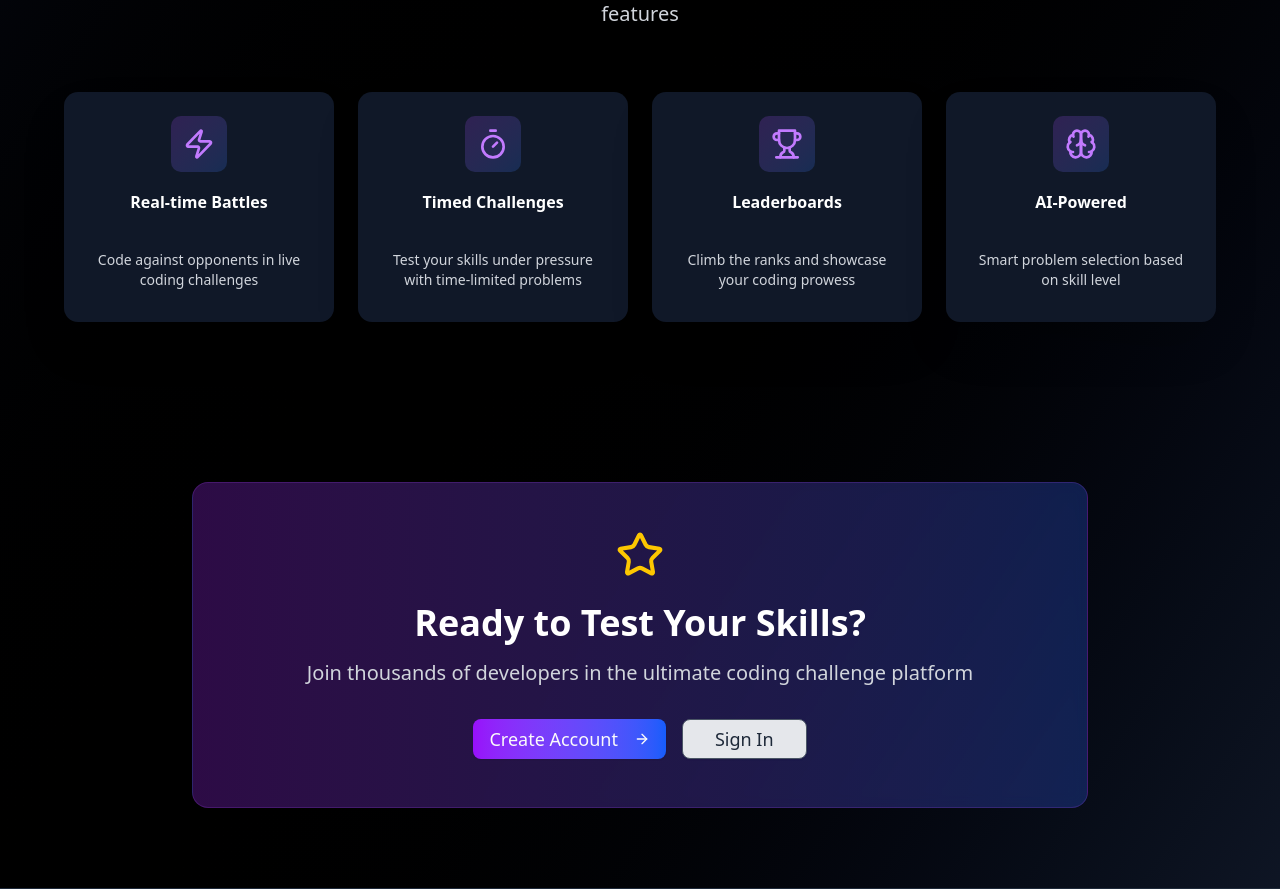
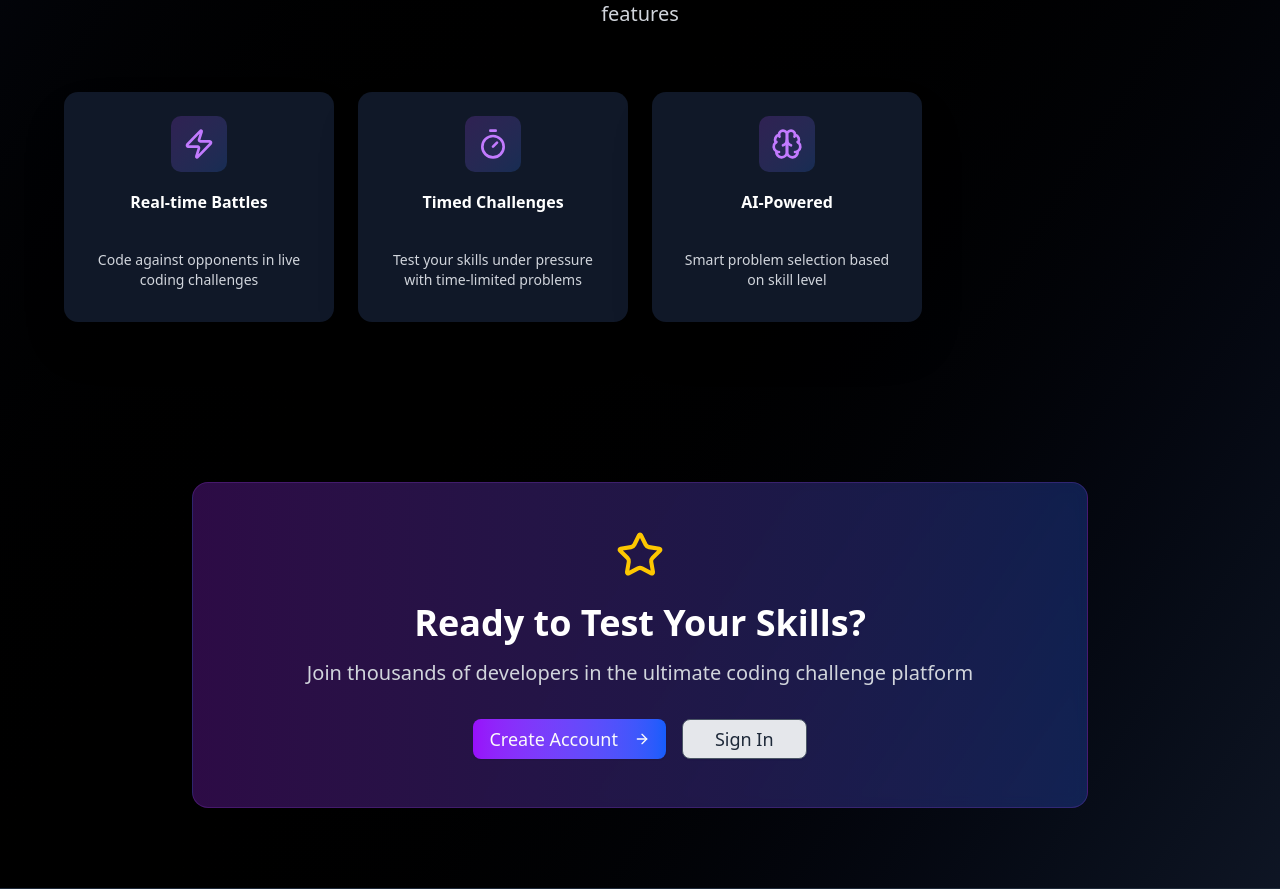
Before and after one commit to aryan10092/Codebattle, a React (Vite) app in the folder frontend/: page / in a window 1280 px wide. Shown: the part 967-1856 px from the top of the page. Built offline with nearby package versions, Linux system fonts and the light colour scheme.

Commit message:
Update Home.jsx

```diff
--- a/frontend/src/pages/Home.jsx
+++ b/frontend/src/pages/Home.jsx
@@ -53,11 +53,11 @@ const Home = () => {
       title: "Timed Challenges",
       description: "Test your skills under pressure with time-limited problems"
     },
-    {
-      icon: <Trophy className="h-8 w-8" />,
-      title: "Leaderboards",
-      description: "Climb the ranks and showcase your coding prowess"
-    },
+    // {
+    //   icon: <Trophy className="h-8 w-8" />,
+    //   title: "Leaderboards",
+    //   description: "Climb the ranks and showcase your coding prowess"
+    // },
     {
       icon: <Brain className="h-8 w-8" />,
       title: "AI-Powered",
```
